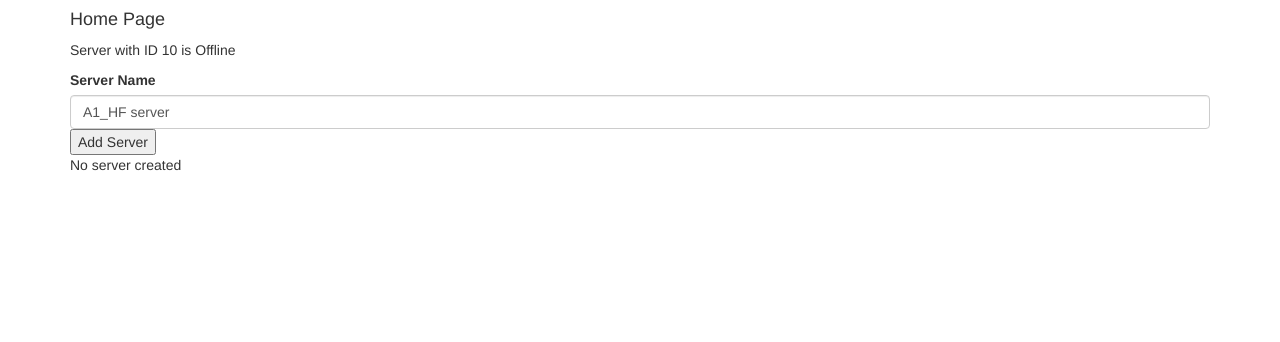
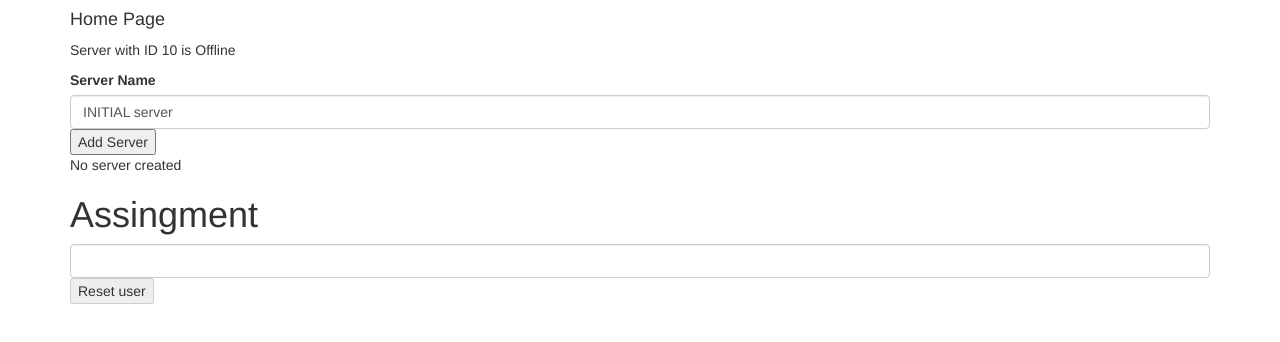
Before and after one commit to mohitmohlia/ProjectX, an Angular app: page / in a window 1280 px wide. Shown: the top 342 px of the page. Built offline with nearby package versions, Linux system fonts and the light colour scheme.

Commit message:
Two way binding Assignment complete

```diff
--- a/src/app/second-server/second-server.component.html
+++ b/src/app/second-server/second-server.component.html
@@ -15,3 +15,14 @@
 </button>
 <!-- <p [innerText]="allowNewServer"></p> -->
 <p>{{ serverCreationStatus }}</p>
+
+
+
+<h1>Assingment </h1>
+<input type="text"
+class="form-control"
+[(ngModel)]="username">
+
+<button class="btn-btn-primary"  [disabled]="username ==='' "
+(click)="username = ''" >Reset user</button>
+<p>{{username}}</p>
--- a/src/app/second-server/second-server.component.ts
+++ b/src/app/second-server/second-server.component.ts
@@ -8,7 +8,11 @@ import { Component, OnInit } from '@angular/core';
 export class SecondServerComponent implements OnInit {
 allowNewServer:boolean=false;
 serverCreationStatus:string ="No server created";
-serverName:string ="A1_HF server";
+serverName:string ="INITIAL server";
+
+
+username:string="";
+
   constructor() {
     setTimeout(() => {
       this.allowNewServer=true;
```
